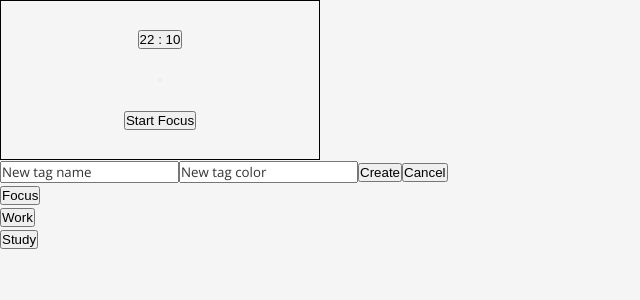
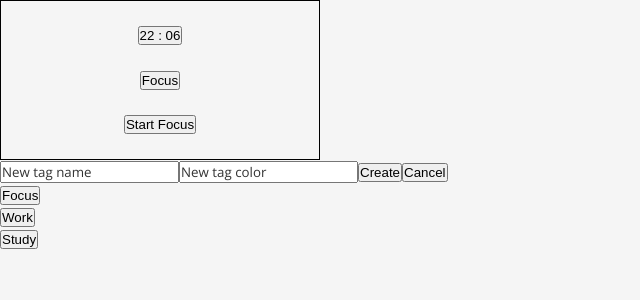
Before and after one commit to jennstirpe/pomodoro-timer, a React (Vite) app: page / in a window 1280 px wide. Shown: the top 300 px of the page, without its empty margins (0-640 px from the left). Built offline with nearby package versions, Linux system fonts and the light colour scheme.

Commit message:
Added functionality to change time of timer

```diff
--- a/src/App.jsx
+++ b/src/App.jsx
@@ -1,10 +1,10 @@
-import { useState, useRef } from "react"
+import { useState } from "react"
 import { Timer, TagsList } from "./components/index"
 
 function App() {
   const [time, setTime] = useState({
     minutes: 22,
-    seconds: 10,
+    seconds: 6,
   })
 
   const [tags, setTags] = useState([{
@@ -26,7 +26,9 @@ function App() {
 
   const [activeTag, setActiveTag] = useState({});
 
-
+function updateTime(newMin, newSec) {
+  setTime(t => ({...t, minutes: newMin, seconds: newSec}));
+}
 
 /*
   create list of objects to hold previous run timers
@@ -52,8 +54,7 @@ function updateActiveTag(id) {
 
   return (
     <>
-      <Timer time={time} activeTag={activeTag} />
-
+      <Timer time={time} activeTag={activeTag} updateTime={updateTime} />
       <TagsList tags={tags} addNewTag={addNewTag} updateActiveTag={updateActiveTag} />
     </>
   )
--- a/src/components/tagsList/TagsList.jsx
+++ b/src/components/tagsList/TagsList.jsx
@@ -5,6 +5,13 @@ export default function TagsList({ tags, addNewTag, updateActiveTag }) {
     const tagNameInput = useRef();
     const tagColorInput = useRef();
     const [activeTagId, setActiveTagId] = useState("");
+
+    useEffect(() => {
+        if (tags.length > 0) {
+            const firstTag = tags[0].id;
+            setActiveTagId(firstTag);
+        }
+    }, [])
 
     useEffect(() => {
         if(activeTagId == "") {
--- a/src/components/timer/Timer.jsx
+++ b/src/components/timer/Timer.jsx
@@ -1,11 +1,14 @@
 import './Timer.css'
-import { useState, useEffect } from 'react';
+import { useState, useEffect, useRef } from 'react';
 
-export default function Timer({ time, activeTag }) {
+export default function Timer({ time, activeTag, updateTime }) {
     const [timerRunning, setTimerRunning] = useState(false);
-
     const [minutes, setMinutes] = useState(time.minutes);
     const [seconds, setSeconds] = useState(time.seconds);
+    const [updateTimeFormActive, setUpdateTimeFormActive] = useState(false);
+
+    const minInput = useRef();
+    const secInput = useRef();
 
     let timer;
     useEffect(() => {
@@ -30,10 +33,38 @@ export default function Timer({ time, activeTag }) {
         }
     }, [seconds])
 
+    useEffect(() => {
+        setMinutes(time.minutes);
+        setSeconds(time.seconds);
+      }, [time])
+
+    function handleTimeUpdate(e) {
+        e.preventDefault();
+        updateTime(parseInt(minInput.current.value), parseInt(secInput.current.value));
+        minInput.current.value = "";
+        secInput.current.value = "";
+        setUpdateTimeFormActive(false);
+    }
+
   return (
     <section className="timer__container">
-{/* FIX ME -- on click, open form to change timer times */}
-        <button>{minutes} : {seconds < 10 ? "0" + seconds : seconds}</button>
+        <button onClick={() => setUpdateTimeFormActive(true)}>{minutes} : {seconds < 10 ? "0" + seconds : seconds}</button>
+        {
+            updateTimeFormActive ? (
+                <form>
+                    <label>
+                        <input ref={minInput} type="number" placeholder="Minutes" />
+                        Minutes
+                    </label>
+                    <label>
+                        <input ref={secInput} type="number" placeholder="Seconds" />
+                        Seconds
+                    </label>
+                    <button onClick={(e) => handleTimeUpdate(e)} type="submit">Update</button>
+                </form>
+            ) : null
+        }
+
 {/* FIX ME -- on click, open list of tags to select */}
         <button>{activeTag.tagName}</button>
         {
```
